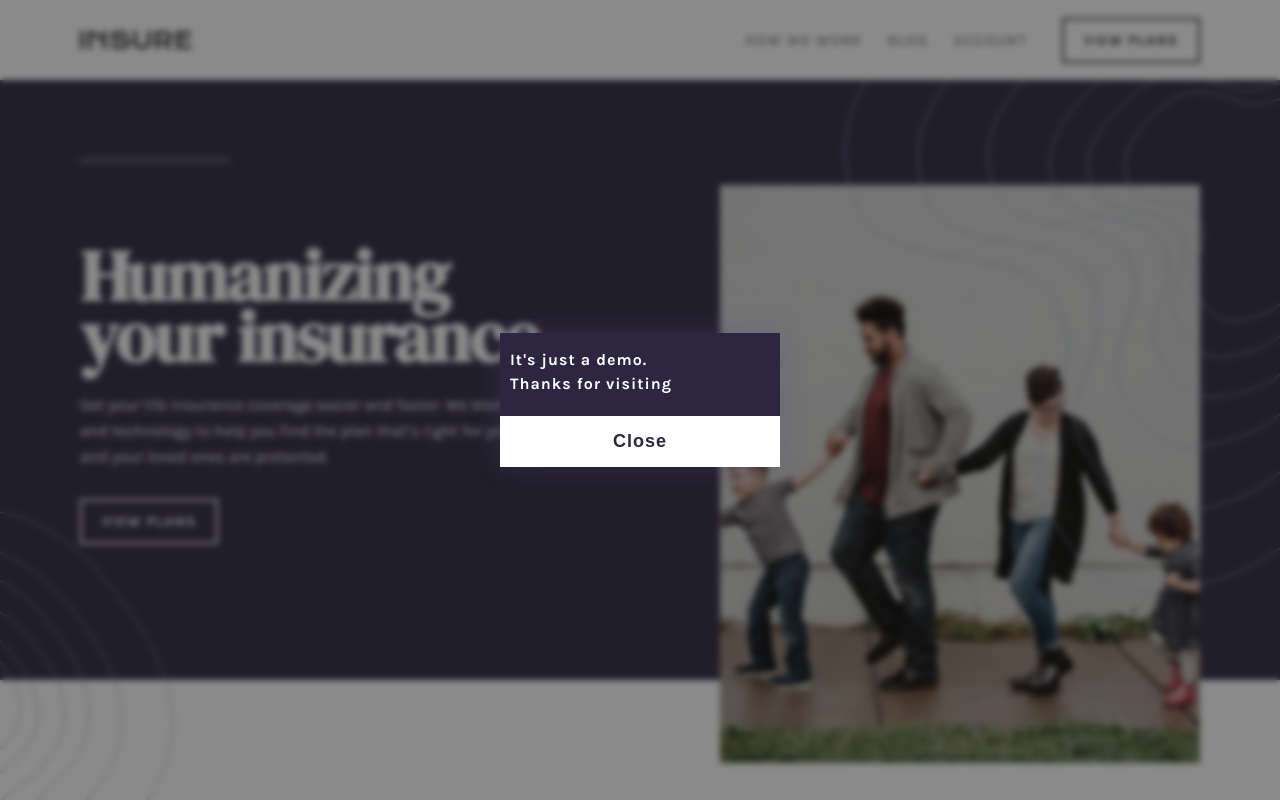
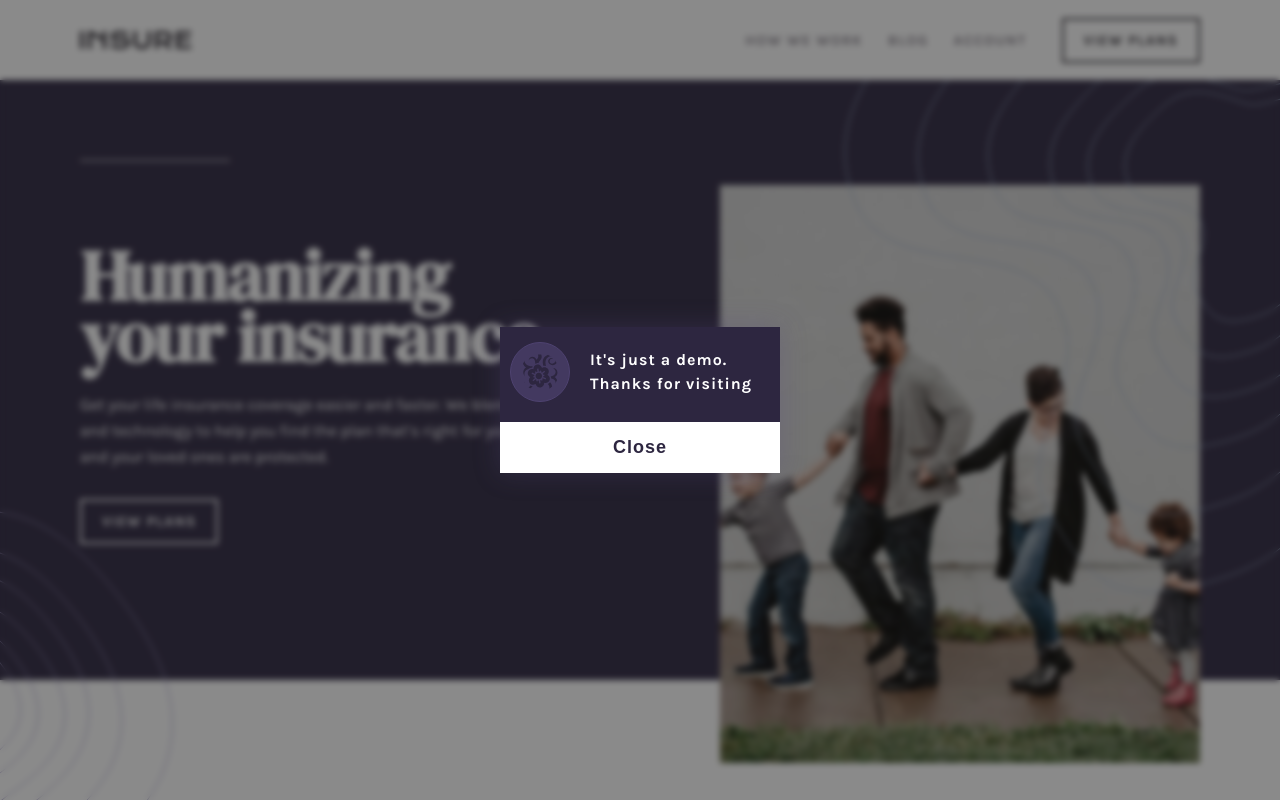
Before and after one commit to cytsuda/fmc-01, a Next.js app: page /fmc/insure-landing-page in a window 1280 px wide. Both pictures are taken after a click on the link "HOW WE WORK". Shown: the top 800 px of the page. Built offline with nearby package versions, Linux system fonts and the light colour scheme.

Commit message:
Corrigindo problema do modal

```diff
--- a/pages/fmc/insure-landing-page/components/modal.js
+++ b/pages/fmc/insure-landing-page/components/modal.js
@@ -1,18 +1,22 @@
 import React from "react";
 import { CSSTransition } from "react-transition-group";
 
+import { GiVineFlower } from "react-icons/gi";
 
-import styles from "./Modal.module.scss";
+import styles from "./modal.module.scss";
+import animation from "../../../api/animation.module.scss";
 
 const Modal = (props) => {
   return (
     <CSSTransition
       in={props.open}
       timeout={200}
+      classNames={animation}
       unmountOnExit
     >
       <div className={styles.modal}>
         <div className={styles.top}>
+          <GiVineFlower className={styles.icon} />
           <p className={styles.text}>It's just a demo.<br/>Thanks for visiting</p>
         </div>
         <button className={styles.button} onClick={props.close}>
```
